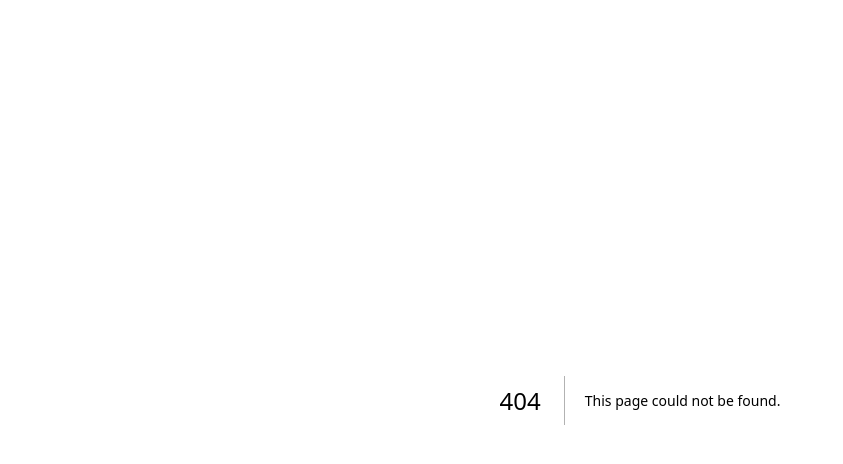
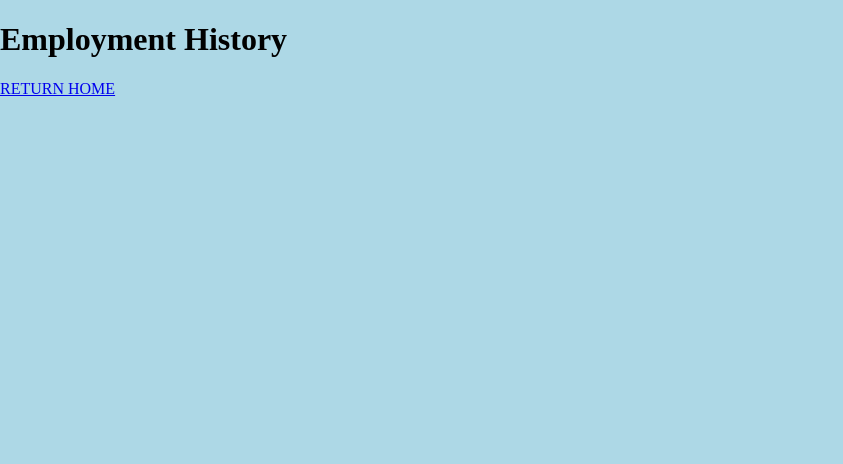
Before and after one commit to planing101/portfolio, a Next.js app: page /portfolio/new in a window 1280 px wide. Before the commit this address had no page. Shown: the top 464 px of the page, without its empty margins (0-843 px from the left). Built offline with nearby package versions, Linux system fonts and the light colour scheme.

Commit message:
Add new page route.

```diff
--- a/app/globals.css
+++ b/app/globals.css
@@ -6,4 +6,5 @@ body {
 
 body {
   background-color: lightblue;
+  margin: 0;
 }
--- a/app/layout.js
+++ b/app/layout.js
@@ -1,8 +1,7 @@
 import "./globals.css";
 
 export const metadata = {
-  title: "Pete's Portfolio",
-  description: "Generated by create next app",
+  title: "Pete's Portfolio"
 };
 
 export default function RootLayout({ children }) {
--- /dev/null
+++ b/app/new/page.js
@@ -0,0 +1,8 @@
+export default function Page() {
+    return (
+      <>
+        <h1>Employment History</h1>
+        <a href={`${process.env.NEXT_PUBLIC_BASE_URL}/`}>RETURN HOME</a>
+      </>
+    );
+}
--- a/app/page.js
+++ b/app/page.js
@@ -1,5 +1,4 @@
 import { Inter } from "next/font/google";
-//import Image from "next/image";
 import styles from "./page.module.css";
 
 const inter = Inter({ subsets: ["latin"] });
@@ -15,7 +14,7 @@ export default function Home() {
         <div className={styles.item} style={{"--position": 5}}><img src={`${process.env.NEXT_PUBLIC_BASE_URL}/images/react_200x200.svg`}/></div>
         <div className={styles.item} style={{"--position": 6}}><img src={`${process.env.NEXT_PUBLIC_BASE_URL}/images/css_200x200.svg`}/></div>
         <div className={styles.item} style={{"--position": 7}}><img src={`${process.env.NEXT_PUBLIC_BASE_URL}/images/ux-ui_200x200.svg`}/></div>
-        <div className={styles.item} style={{"--position": 8}}><img src={`${process.env.NEXT_PUBLIC_BASE_URL}/images/azure-devops_200x200.svg`}/></div>
+        <div className={styles.item} style={{"--position": 8}}><a href={`${process.env.NEXT_PUBLIC_BASE_URL}/new`}><img src={`${process.env.NEXT_PUBLIC_BASE_URL}/images/azure-devops_200x200.svg`}/></a></div>
       </div>
       <div className={styles.content}>
         <h1 className={inter.className}>Portfolio</h1>
```
